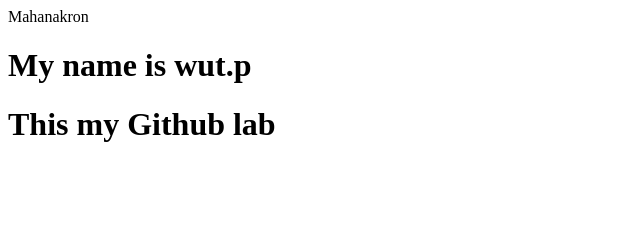
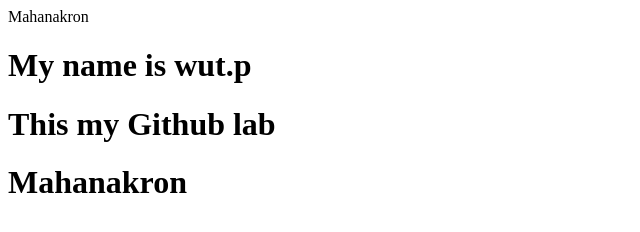
Before and after one commit to Wuttiphong02/Lab168_secA-, a plain HTML site: page index.html in a window 1280 px wide. Shown: the whole page, without its empty margins (0-640 px from the left). Drawn offline with Linux system fonts and the light colour scheme.

Commit message:
Update index.html

```diff
--- a/index.html
+++ b/index.html
@@ -5,5 +5,6 @@
   <body>
     <h1 fron color="blu">My name is wut.p </h1>
     <h1>This my Github lab</h1>
+    <h1>Mahanakron</h1>
   </body>
 </head>
```
